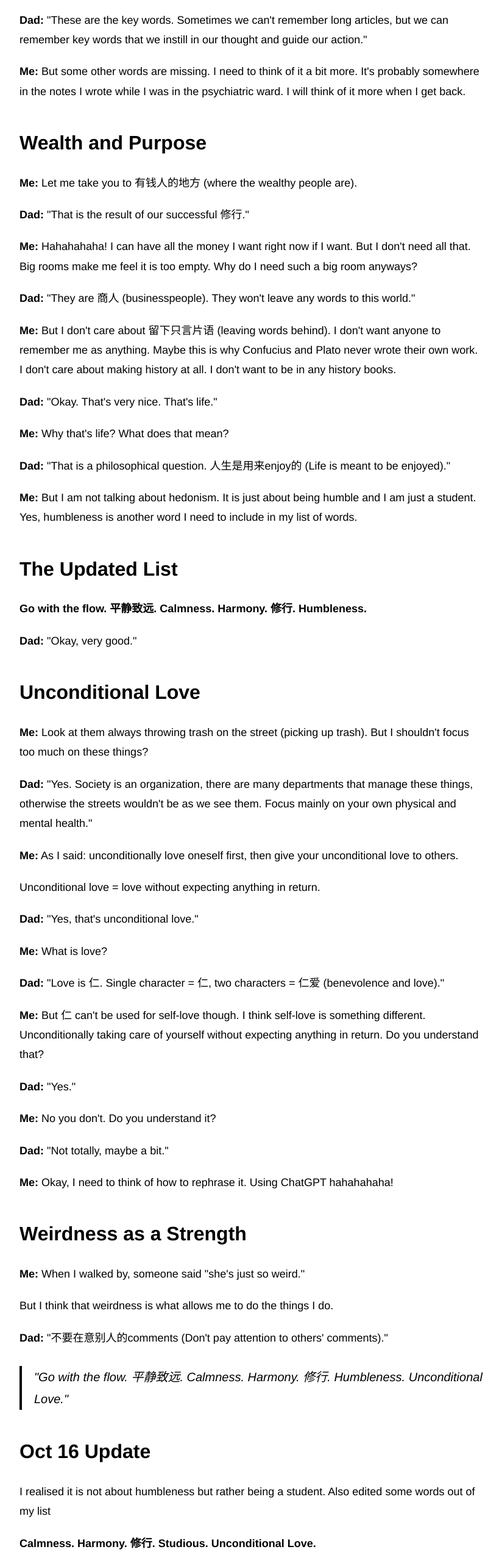
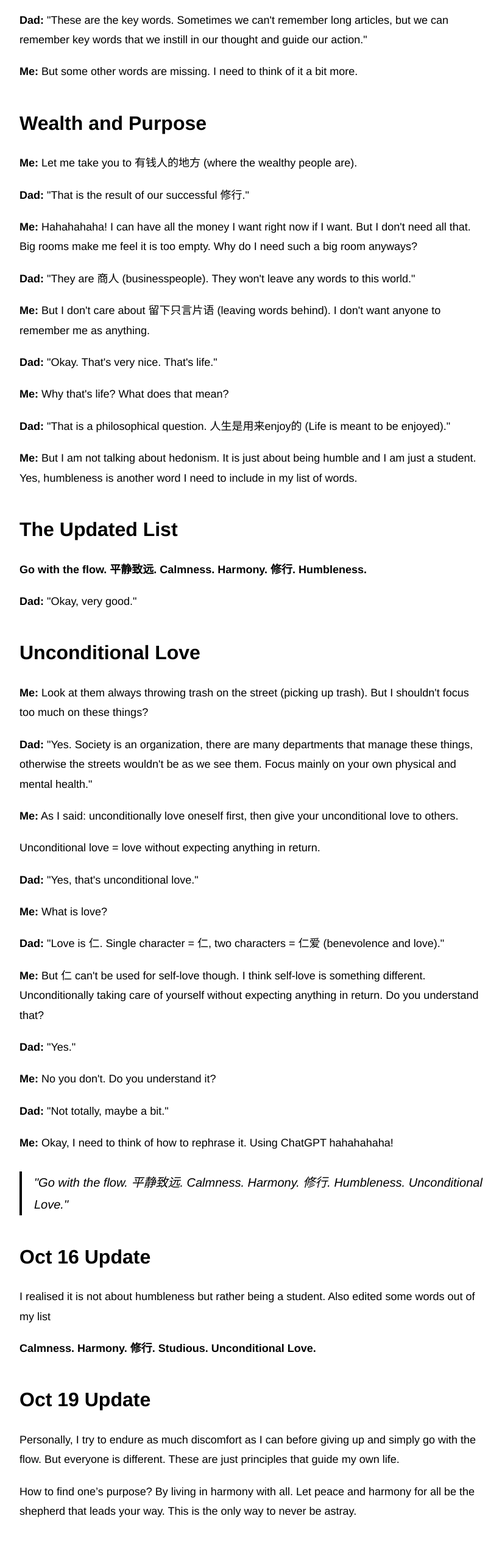
Before and after one commit to yxc-stuff/parliament-of-owls, a plain HTML site: page thoughts-oct-15.html in a window 1280 px wide. Shown: the part 3547-6097 px from the top of the page at 61% size, without its empty margins (228-1052 px from the left). Drawn offline with Linux system fonts and the light colour scheme.

Commit message:
got rid of stuff on psychosis

```diff
--- a/thoughts-oct-15.html
+++ b/thoughts-oct-15.html
@@ -96,7 +96,7 @@
 
             <p><strong>Dad:</strong> "These are the key words. Sometimes we can't remember long articles, but we can remember key words that we instill in our thought and guide our action."</p>
 
-            <p><strong>Me:</strong> But some other words are missing. I need to think of it a bit more. It's probably somewhere in the notes I wrote while I was in the psychiatric ward. I will think of it more when I get back.</p>
+            <p><strong>Me:</strong> But some other words are missing. I need to think of it a bit more. </p>
 
             <h2>Wealth and Purpose</h2>
             <p><strong>Me:</strong> Let me take you to 有钱人的地方 (where the wealthy people are).</p>
@@ -107,7 +107,7 @@
 
             <p><strong>Dad:</strong> "They are 商人 (businesspeople). They won't leave any words to this world."</p>
 
-            <p><strong>Me:</strong> But I don't care about 留下只言片语 (leaving words behind). I don't want anyone to remember me as anything. Maybe this is why Confucius and Plato never wrote their own work. I don't care about making history at all. I don't want to be in any history books.</p>
+            <p><strong>Me:</strong> But I don't care about 留下只言片语 (leaving words behind). I don't want anyone to remember me as anything. </p>
 
             <p><strong>Dad:</strong> "Okay. That's very nice. That's life."</p>
 
@@ -147,13 +147,6 @@
 
             <p><strong>Me:</strong> Okay, I need to think of how to rephrase it. Using ChatGPT hahahahaha!</p>
 
-            <h2>Weirdness as a Strength</h2>
-            <p><strong>Me:</strong> When I walked by, someone said "she's just so weird."</p>
-
-            <p>But I think that weirdness is what allows me to do the things I do.</p>
-
-            <p><strong>Dad:</strong> "不要在意别人的comments (Don't pay attention to others' comments)."</p>
-
             <blockquote>
                 "Go with the flow. 平静致远. Calmness. Harmony. 修行. Humbleness. Unconditional Love."
             </blockquote>
@@ -163,7 +156,7 @@
             <p><strong>Calmness. Harmony. 修行. Studious. Unconditional Love.</strong></p>
 
             <h2>Oct 19 Update</h2>
-            <p>Personally, I try to endure as much discomfort as I can before giving up and simply go with the flow. But everyone is different. These are just principles that guide my own life. They don’t have to guide yours, because each person’s purpose in life is unique.</p>
+            <p>Personally, I try to endure as much discomfort as I can before giving up and simply go with the flow. But everyone is different. These are just principles that guide my own life. </p>
             <p>How to find one’s purpose? By living in harmony with all. Let peace and harmony for all be the shepherd that leads your way. This is the only way to never be astray.</p>
         </div>
 
```
Also changed, not shown: thoughts-oct-16.html (+1 -1 lines).
